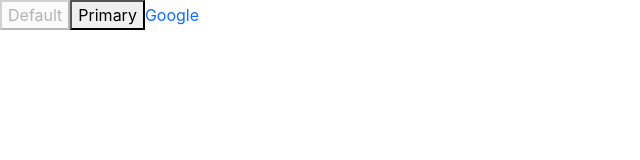
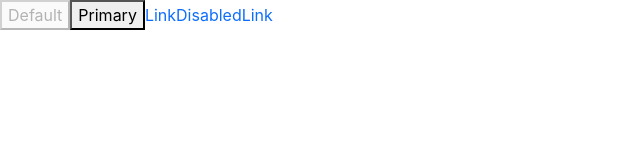
Before and after one commit to benjaminhuanghuang/react-ts-ui-lib, a React (Create React App) app in the folder ben-ui-lib/: page / in a window 1280 px wide. Shown: the top 160 px of the page, without its empty margins (0-640 px from the left). Built offline with nearby package versions, Linux system fonts and the light colour scheme.

Commit message:
button basic

```diff
--- a/ben-ui-lib/src/App.tsx
+++ b/ben-ui-lib/src/App.tsx
@@ -7,7 +7,8 @@ function App() {
     <div className="App">
       <Button disabled >Default</Button>
       <Button btnType='primary'>Primary</Button>
-      <Button btnType='link' href="http://google.com">Google</Button>
+      <Button btnType='link' href="http://google.com">Link</Button>
+      <Button btnType='link' href="http://google.com" disabled>DisabledLink</Button>
 
     </div>
   );
```
Also changed, not shown: 1 other file (tests, documents, lock files or other folders).
